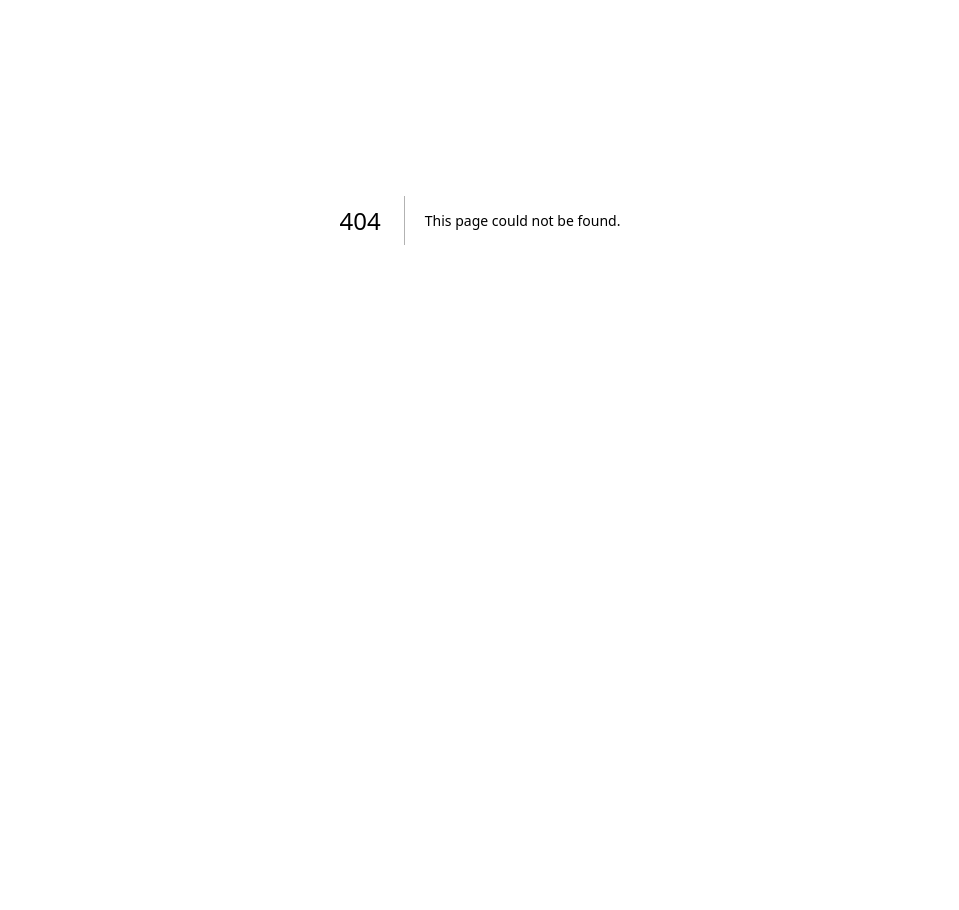
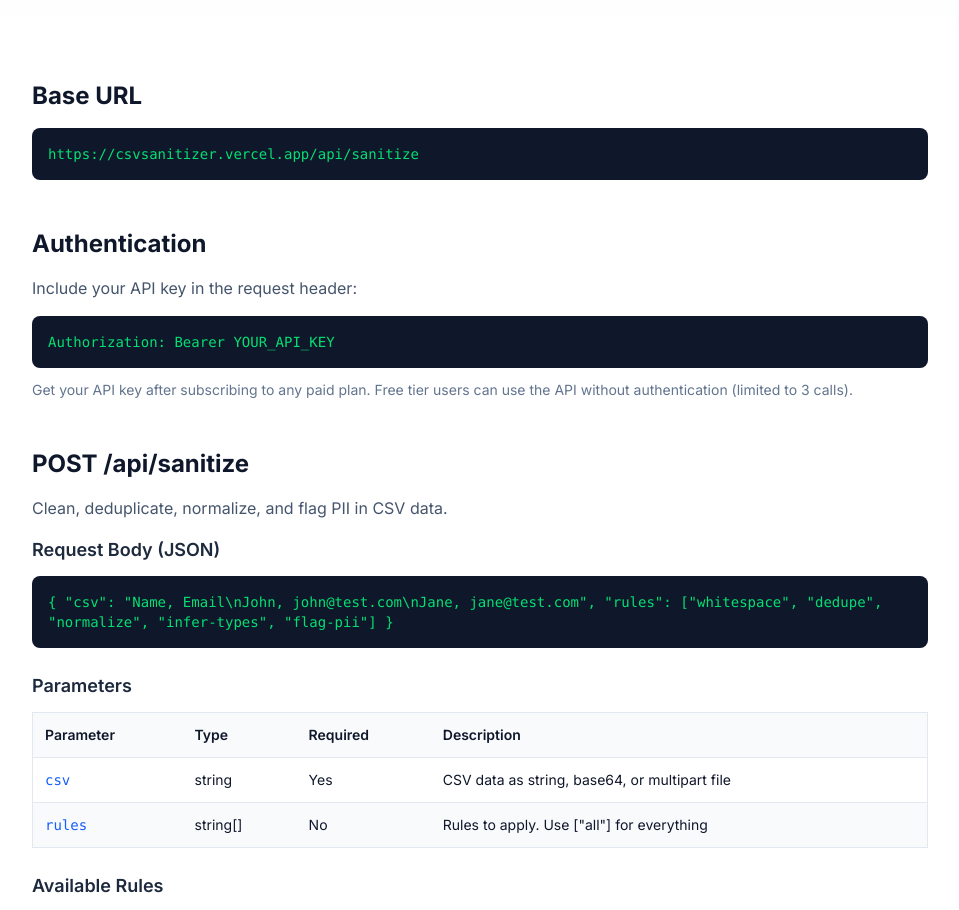
Before and after one commit to cimigoo/csvsanitizer, a Next.js app: page /docs in a window 1280 px wide. Before the commit this address had no page. Shown: the part 180-1090 px from the top of the page, without its empty margins (160-1119 px from the left). Before the commit the page ends 800 px from the top, so only its background shows below. Built offline with nearby package versions, Linux system fonts and the light colour scheme.

Commit message:
Add API reference documentation page

```diff
--- /dev/null
+++ b/src/app/docs/page.tsx
@@ -0,0 +1,215 @@
+import type { Metadata } from "next";
+import Link from "next/link";
+
+export const metadata: Metadata = {
+  title: "API Reference",
+  description: "Complete API reference for CSVSanitizer — endpoint documentation, request/response examples, and integration guides.",
+};
+
+export default function DocsPage() {
+  return (
+    <main className="flex-1">
+      {/* Hero */}
+      <section className="bg-gradient-to-b from-slate-50 to-white py-16 px-4">
+        <div className="max-w-4xl mx-auto text-center">
+          <h1 className="text-4xl font-bold tracking-tight text-slate-900 mb-4">
+            API Reference
+          </h1>
+          <p className="text-lg text-slate-600">
+            Everything you need to integrate CSVSanitizer into your data pipeline.
+          </p>
+        </div>
+      </section>
+
+      <section className="py-12 px-4">
+        <div className="max-w-4xl mx-auto space-y-12">
+
+          {/* Base URL */}
+          <div>
+            <h2 className="text-2xl font-bold text-slate-900 mb-4">Base URL</h2>
+            <div className="bg-slate-900 text-green-400 rounded-lg p-4 font-mono text-sm">
+              https://csvsanitizer.vercel.app/api/sanitize
+            </div>
+          </div>
+
+          {/* Authentication */}
+          <div>
+            <h2 className="text-2xl font-bold text-slate-900 mb-4">Authentication</h2>
+            <p className="text-slate-600 mb-4">
+              Include your API key in the request header:
+            </p>
+            <div className="bg-slate-900 text-green-400 rounded-lg p-4 font-mono text-sm">
+              Authorization: Bearer YOUR_API_KEY
+            </div>
+            <p className="text-slate-500 text-sm mt-3">
+              Get your API key after subscribing to any paid plan. Free tier users can use the API without authentication (limited to 3 calls).
+            </p>
+          </div>
+
+          {/* Endpoint */}
+          <div>
+            <h2 className="text-2xl font-bold text-slate-900 mb-4">POST /api/sanitize</h2>
+            <p className="text-slate-600 mb-4">
+              Clean, deduplicate, normalize, and flag PII in CSV data.
+            </p>
+
+            <h3 className="text-lg font-semibold text-slate-800 mb-3">Request Body (JSON)</h3>
+            <div className="bg-slate-900 text-green-400 rounded-lg p-4 font-mono text-sm overflow-x-auto">
+{`{
+  "csv": "Name, Email\\nJohn, john@test.com\\nJane, jane@test.com",
+  "rules": ["whitespace", "dedupe", "normalize", "infer-types", "flag-pii"]
+}`}
+            </div>
+
+            <h3 className="text-lg font-semibold text-slate-800 mt-6 mb-3">Parameters</h3>
+            <div className="overflow-x-auto">
+              <table className="w-full text-sm border border-slate-200 rounded-lg">
+                <thead className="bg-slate-50">
+                  <tr>
+                    <th className="text-left p-3 font-semibold">Parameter</th>
+                    <th className="text-left p-3 font-semibold">Type</th>
+                    <th className="text-left p-3 font-semibold">Required</th>
+                    <th className="text-left p-3 font-semibold">Description</th>
+                  </tr>
+                </thead>
+                <tbody>
+                  <tr className="border-t border-slate-200">
+                    <td className="p-3 font-mono text-blue-600">csv</td>
+                    <td className="p-3">string</td>
+                    <td className="p-3">Yes</td>
+                    <td className="p-3">CSV data as string, base64, or multipart file</td>
+                  </tr>
+                  <tr className="border-t border-slate-200 bg-slate-50">
+                    <td className="p-3 font-mono text-blue-600">rules</td>
+                    <td className="p-3">string[]</td>
+                    <td className="p-3">No</td>
+                    <td className="p-3">Rules to apply. Use [&quot;all&quot;] for everything</td>
+                  </tr>
+                </tbody>
+              </table>
+            </div>
+
+            <h3 className="text-lg font-semibold text-slate-800 mt-6 mb-3">Available Rules</h3>
+            <div className="space-y-3">
+              {[
+                { name: "whitespace", desc: "Trim whitespace from all cells, remove empty rows and columns" },
+                { name: "dedupe", desc: "Remove duplicate rows (exact match)" },
+                { name: "normalize", desc: "Normalize column names to snake_case" },
+                { name: "infer-types", desc: "Detect column types: email, phone, url, date, number, boolean" },
+                { name: "flag-pii", desc: "Flag PII: emails, phones, SSNs, credit cards, IP addresses" },
+                { name: "all", desc: "Apply all rules above in one call" },
+              ].map((rule, i) => (
+                <div key={i} className="flex gap-4 bg-white border border-slate-200 rounded-lg p-4">
+                  <code className="text-blue-600 font-mono font-semibold whitespace-nowrap">{rule.name}</code>
+                  <span className="text-slate-600">{rule.desc}</span>
+                </div>
+              ))}
+            </div>
+
+            <h3 className="text-lg font-semibold text-slate-800 mt-6 mb-3">Response (200 OK)</h3>
+            <div className="bg-slate-900 text-green-400 rounded-lg p-4 font-mono text-sm overflow-x-auto">
+{`{
+  "success": true,
+  "data": {
+    "cleaned_csv": "name,email\\njohn,john@test.com\\njane,jane@test.com",
+    "stats": {
+      "original_rows": 3,
+      "cleaned_rows": 2,
+      "duplicates_removed": 1,
+      "empty_rows_removed": 0
+    },
+    "rules_applied": ["whitespace", "dedupe", "normalize"]
+  }
+}`}
+            </div>
+          </div>
+
+          {/* Code Examples */}
+          <div>
+            <h2 className="text-2xl font-bold text-slate-900 mb-4">Code Examples</h2>
+
+            <h3 className="text-lg font-semibold text-slate-800 mb-3">cURL</h3>
+            <div className="bg-slate-900 text-green-400 rounded-lg p-4 font-mono text-sm overflow-x-auto">
+{`curl -X POST https://csvsanitizer.vercel.app/api/sanitize \\
+  -H "Content-Type: application/json" \\
+  -d '{"csv": "Name, Email\\nJohn, john@test.com", "rules": ["all"]}'`}
+            </div>
+
+            <h3 className="text-lg font-semibold text-slate-800 mt-6 mb-3">Python</h3>
+            <div className="bg-slate-900 text-green-400 rounded-lg p-4 font-mono text-sm overflow-x-auto">
+{`import requests
+
+response = requests.post(
+    "https://csvsanitizer.vercel.app/api/sanitize",
+    json={
+        "csv": "Name, Email\\nJohn, john@test.com",
+        "rules": ["all"]
+    }
+)
+print(response.json())`}
+            </div>
+
+            <h3 className="text-lg font-semibold text-slate-800 mt-6 mb-3">JavaScript</h3>
+            <div className="bg-slate-900 text-green-400 rounded-lg p-4 font-mono text-sm overflow-x-auto">
+{`const response = await fetch("https://csvsanitizer.vercel.app/api/sanitize", {
+  method: "POST",
+  headers: { "Content-Type": "application/json" },
+  body: JSON.stringify({
+    csv: "Name, Email\\nJohn, john@test.com",
+    rules: ["all"]
+  })
+});
+const data = await response.json();`}
+            </div>
+          </div>
+
+          {/* Error Codes */}
+          <div>
+            <h2 className="text-2xl font-bold text-slate-900 mb-4">Error Codes</h2>
+            <div className="overflow-x-auto">
+              <table className="w-full text-sm border border-slate-200 rounded-lg">
+                <thead className="bg-slate-50">
+                  <tr>
+                    <th className="text-left p-3 font-semibold">Code</th>
+                    <th className="text-left p-3 font-semibold">Meaning</th>
+                  </tr>
+                </thead>
+                <tbody>
+                  {[
+                    { code: "200", meaning: "Success" },
+                    { code: "400", meaning: "Bad Request — invalid CSV or parameters" },
+                    { code: "401", meaning: "Unauthorized — invalid or missing API key" },
+                    { code: "402", meaning: "Payment Required — call limit exceeded" },
+                    { code: "413", meaning: "Payload Too Large — CSV exceeds size limit" },
+                    { code: "500", meaning: "Internal Server Error" },
+                  ].map((err, i) => (
+                    <tr key={i} className={`border-t border-slate-200 ${i % 2 === 1 ? 'bg-slate-50' : ''}`}>
+                      <td className="p-3 font-mono font-semibold">{err.code}</td>
+                      <td className="p-3 text-slate-600">{err.meaning}</td>
+                    </tr>
+                  ))}
+                </tbody>
+              </table>
+            </div>
+          </div>
+
+          {/* CTA */}
+          <div className="text-center bg-gradient-to-r from-blue-600 to-indigo-600 rounded-2xl p-8">
+            <h2 className="text-2xl font-bold text-white mb-3">
+              Start cleaning your CSV data
+            </h2>
+            <p className="text-blue-100 mb-6">
+              3 free API calls. No credit card required.
+            </p>
+            <Link
+              href="/app"
+              className="inline-flex items-center gap-2 bg-white text-blue-600 font-semibold px-6 py-3 rounded-lg hover:bg-blue-50 transition"
+            >
+              Try the API →
+            </Link>
+          </div>
+        </div>
+      </section>
+    </main>
+  );
+}
```
